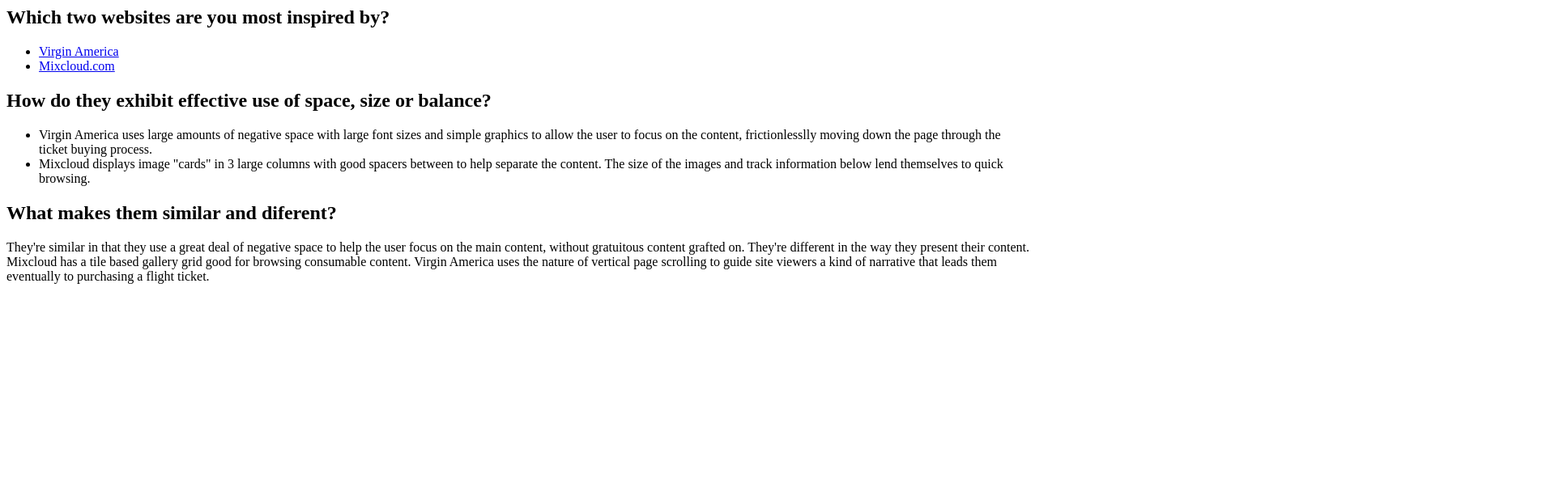
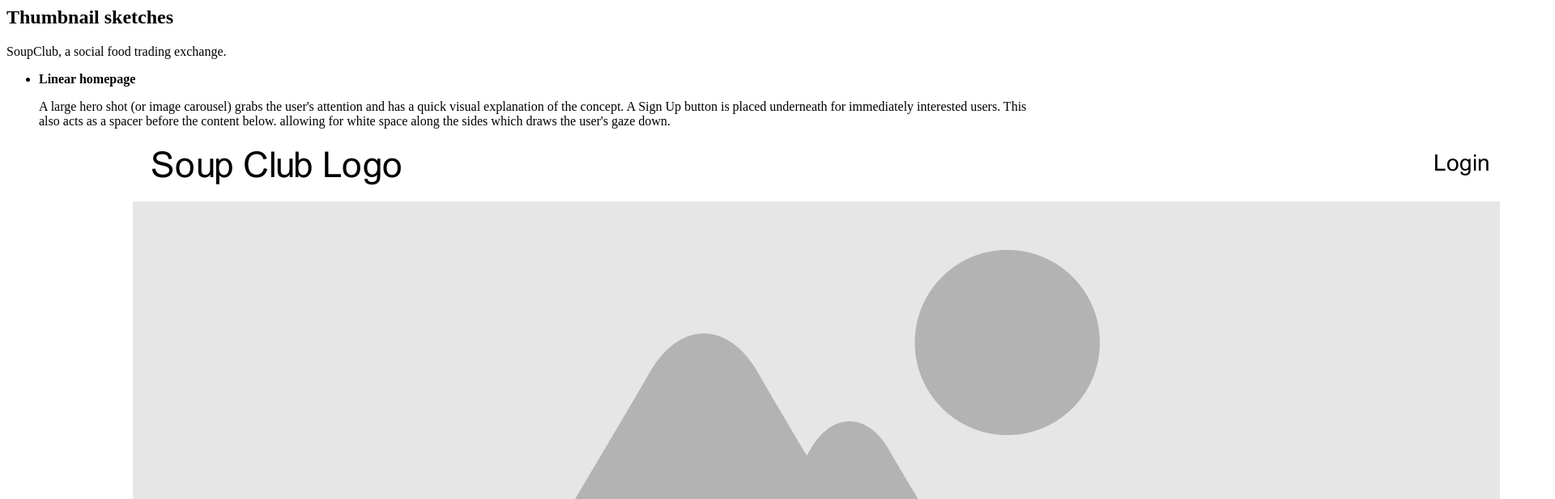
Before and after one commit to michaelmartinezcampos/GA-Web-Design-Class, a plain HTML site: page sketches.html in a window 1280 px wide. Shown: the top 617 px of the page at 81% size, 1920 px wide, since content can reach past the window. Drawn offline with Linux system fonts and the light colour scheme.

Commit message:
reduced image sizes for proper embedding

```diff
--- a/sketches.html
+++ b/sketches.html
@@ -1,21 +1,16 @@
 <html>
   <head>
-    <title>Inspirational Websites</title>
+    <title>Site sketch ideas</title>
   </head>
   <body >
-    <h2>Which two websites are you most inspired by?</h2>
-    <p>
+    <h2>Thumbnail sketches</h2>
+    <p>SoupClub, a social food trading exchange.</p>
  <ul>
-      <li><a href="virginamerica.com">Virgin America</a></li>
-      <li><a href="mixcloud.com">Mixcloud.com</a></p></li>
+      <li><strong>Linear homepage</strong><p>A large hero shot (or image carousel) grabs the user's attention and has a quick visual explanation of the concept. A Sign Up button is placed underneath for immediately interested users. This also acts as a spacer before the content below. allowing for white space along the sides which draws the user's gaze down. </p><img src="https://raw.githubusercontent.com/michaelmartinezcampos/GA-Web-Design-Class/master/linear_homepage.png"/></li>
+      <li><strong>Grid homepage</strong><p>The hero shot in this one is halved, still prominent, but allowing for content to the side. The user reads from the left, and their attention is drawn to the largest image. Reading to the right they get a brief textual explanation of the service, followed by a small series of images explaining the process.</p><img src="https://raw.githubusercontent.com/michaelmartinezcampos/GA-Web-Design-Class/master/grid_homepage.png
+        "/></li>
+      <li><strong>Member profile page</strong><p>The member's profile picture acts as a focal point at the top left corner, with it being the largest graphic on the page to emphasize the social nature of the site. Appearing below as part of the profile pic's visual area is the member's rating for site visitors to get immediate feedback on them. A small text area to the right of the profile picture contains a short snippet of the written by the member. Below are discreet member-selected tags that shows their specialties as categories, eg: gluten-free, southern, asian</p><img src="https://raw.githubusercontent.com/michaelmartinezcampos/GA-Web-Design-Class/master/profile.png"/></li>
   </ul>
-    <h2>How do they exhibit effective use of space, size or balance?</h2>
-    <ul>
-      <li>Virgin America uses large amounts of negative space with large font sizes and simple graphics to allow the user to focus on the content, frictionlesslly moving down the page through the ticket buying process.</li>
-      <li>Mixcloud displays image "cards" in 3 large columns with good spacers between to help separate the content. The size of the images and track information below lend themselves to quick browsing.</li>
-    </ul>
 
-    <h2>What makes them similar and diferent?</h2>
-    <p>They're similar in that they use a great deal of negative space to help the user focus on the main content, without gratuitous content grafted on. They're different in the way they present their content. Mixcloud has a tile based gallery grid good for browsing consumable content. Virgin America uses the nature of vertical page scrolling to guide site viewers a kind of narrative that leads them eventually to purchasing a flight ticket. </p>
   </body>
 </html>
```
Also changed, not shown: grid_homepage.png, profile.png.
